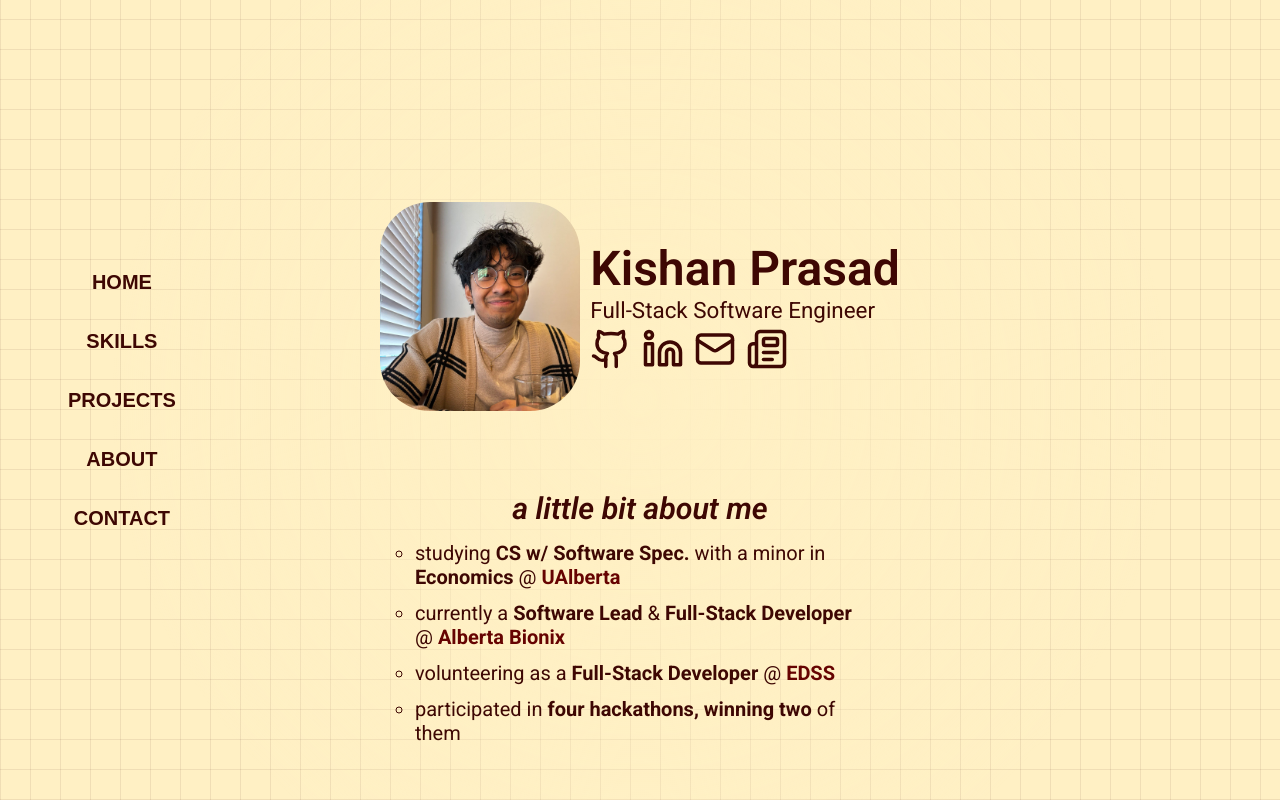
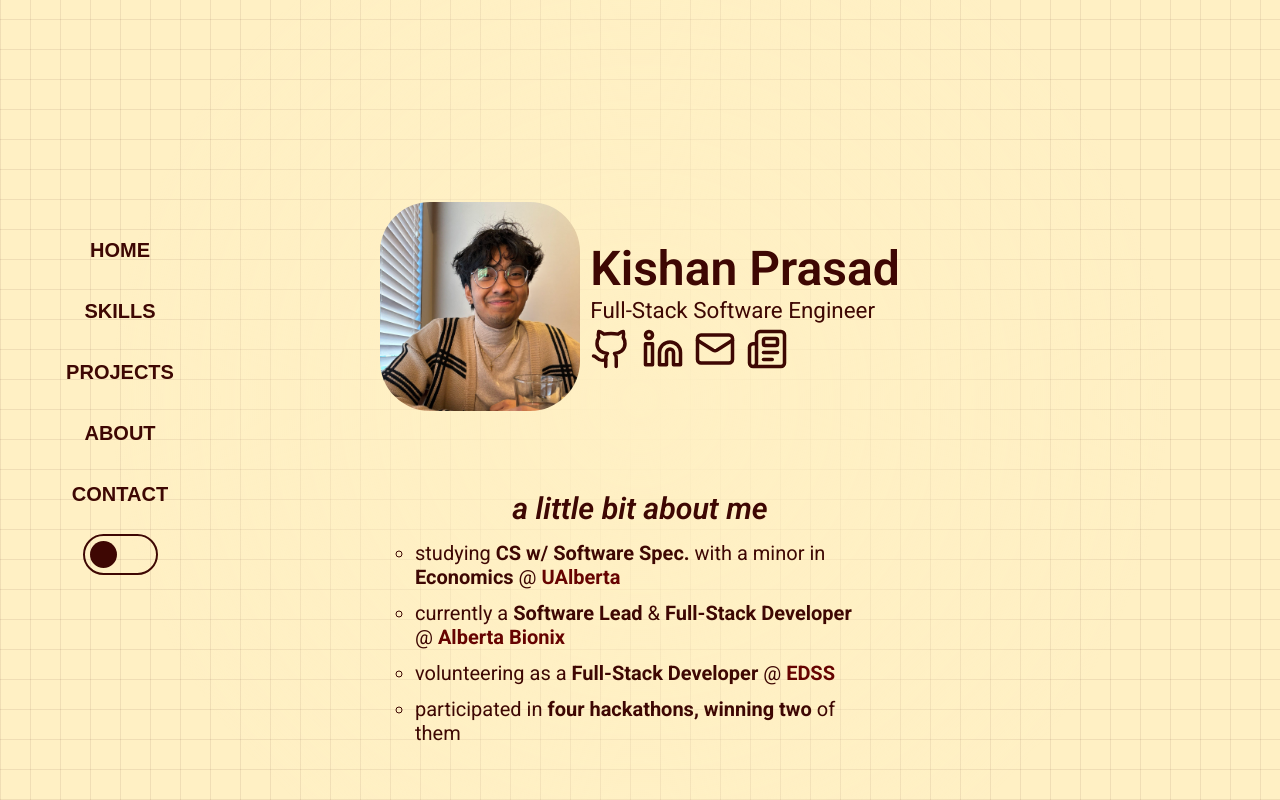
Before and after one commit to kprasad001/portfolio, a React (Vite) app in the folder portfolio/: page / in a window 1280 px wide. Shown: the top 800 px of the page. Built offline with nearby package versions, Linux system fonts and the light colour scheme.

Commit message:
Added dark mode and changed spacing when scrolling

```diff
--- a/portfolio/src/App.css
+++ b/portfolio/src/App.css
@@ -10,6 +10,8 @@
 }
 
 .left {
+	display: flex;
+	flex-direction: column;
 	position: fixed;
 	top: 0;
 	left: 0;
@@ -136,7 +138,7 @@
 	display: block;
 	text-transform: uppercase;
 	margin: 0;
-	padding: 10px 14px;
+	padding: 14px 10px 8px 10px;
 	text-decoration: none;
 	color: var(--primary);
 	font-family: sans-serif;
@@ -160,6 +162,7 @@
 	transform: scaleY(2);
 	opacity: 0;
 	transition: .3s;
+	pointer-events: none;
 }
 
 .left .nav-links a:after {
--- a/portfolio/src/App.jsx
+++ b/portfolio/src/App.jsx
@@ -7,13 +7,36 @@
 import Contact from './components/contact.jsx';
 import Skills from './components/skills.jsx';
 import { Routes, Route, Link } from 'react-router-dom';
-import { Github, Linkedin, Mail, Newspaper } from 'lucide-react';
+import { Github, Linkedin, Mail, Newspaper, Moon, Sun } from 'lucide-react';
 import resume from './components/assets/Kishan_Prasad-Resume.pdf';
 import kishan from './components/assets/kishan1.jpg';
 
 
 function App() {
 	const [showRightIcons, setShowRightIcons] = useState(false)
+	const [theme, setTheme] = useState(() => {
+		try {
+			const stored = localStorage.getItem('theme')
+			if (stored) return stored
+			if (window.matchMedia && window.matchMedia('(prefers-color-scheme: dark)').matches) return 'dark'
+		} catch (e) {
+			// ignore
+		}
+		return 'light'
+	})
+
+	useEffect(() => {
+		try {
+			document.documentElement.setAttribute('data-theme', theme)
+			localStorage.setItem('theme', theme)
+		} catch (e) {
+			// ignore
+		}
+	}, [theme])
+
+	function toggleTheme() {
+		setTheme((t) => (t === 'dark' ? 'light' : 'dark'))
+	}
 
 	useEffect(() => {
 		const homeSection = document.getElementById('home-section')
@@ -96,6 +119,8 @@
 				<a href="#about-section" onClick={(event) => { event.preventDefault(); jumpToAbout() }}>About</a>
 				<a href="#contact-section" onClick={(event) => { event.preventDefault(); jumpToContact() }}>Contact</a>
 			</div>
+			<input type='checkbox' className="theme-checkbox" onClick={toggleTheme} aria-label="Toggle theme"/>
+
 		</nav>
 		<nav className={`right${showRightIcons ? ' right-visible' : ''}`}>
 			<img className='self' src={kishan} width={200}></img>
--- a/portfolio/src/components/CSS/about_me.css
+++ b/portfolio/src/components/CSS/about_me.css
@@ -52,7 +52,7 @@
 			padding: 0.55rem 0.9rem;
 			border-radius: 999px;
 			background: rgba(255, 255, 255, 0.86);
-			color: var(--primary);
+			color: #3E0703;
 			font-size: 0.85rem;
 			font-weight: 700;
 			text-transform: uppercase;
--- a/portfolio/src/components/CSS/projects.css
+++ b/portfolio/src/components/CSS/projects.css
@@ -117,8 +117,7 @@
 	max-width: 800px;
 	height: 250px;
 	display: grid;
-	background:
-		linear-gradient(180deg, color-mix(in srgb, var(--card) 96%, white), var(--card));
+	background: var(--card);
 	border: 5px solid var(--primary);
 	box-shadow:
 		0 22px 50px rgba(0, 0, 0, 0.12),
@@ -152,7 +151,7 @@
 	flex-direction: column;
 	justify-content: center;
 	gap: 10px;
-	background: linear-gradient(180deg, rgba(255, 255, 255, 0.35), transparent 28%);
+	background: var(--card);
 }
 
 .card-title {
@@ -213,7 +212,6 @@
 	order: 1;
 	text-align: right;
 	align-items: flex-end;
-	background: linear-gradient(180deg, rgba(255, 255, 255, 0.45), transparent 28%);
 }
 
 .card:nth-child(even) .card-tags {
--- a/portfolio/src/components/projects.jsx
+++ b/portfolio/src/components/projects.jsx
@@ -221,8 +221,8 @@
                                     Next
                                 </button>
                                 {selectedProject.github && <a class="github-button" href={selectedProject.github}>
-                                    <svg class="github-svg" viewBox="0 0 496 512" height="1.4em" xmlns="http://www.w3.org/2000/svg"><path d="M165.9 397.4c0 2-2.3 3.6-5.2 3.6-3.3.3-5.6-1.3-5.6-3.6 0-2 2.3-3.6 5.2-3.6 3-.3 5.6 1.3 5.6 3.6zm-31.1-4.5c-.7 2 1.3 4.3 4.3 4.9 2.6 1 5.6 0 6.2-2s-1.3-4.3-4.3-5.2c-2.6-.7-5.5.3-6.2 2.3zm44.2-1.7c-2.9.7-4.9 2.6-4.6 4.9.3 2 2.9 3.3 5.9 2.6 2.9-.7 4.9-2.6 4.6-4.6-.3-1.9-3-3.2-5.9-2.9zM244.8 8C106.1 8 0 113.3 0 252c0 110.9 69.8 205.8 169.5 239.2 12.8 2.3 17.3-5.6 17.3-12.1 0-6.2-.3-40.4-.3-61.4 0 0-70 15-84.7-29.8 0 0-11.4-29.1-27.8-36.6 0 0-22.9-15.7 1.6-15.4 0 0 24.9 2 38.6 25.8 21.9 38.6 58.6 27.5 72.9 20.9 2.3-16 8.8-27.1 16-33.7-55.9-6.2-112.3-14.3-112.3-110.5 0-27.5 7.6-41.3 23.6-58.9-2.6-6.5-11.1-33.3 2.6-67.9 20.9-6.5 69 27 69 27 20-5.6 41.5-8.5 62.8-8.5s42.8 2.9 62.8 8.5c0 0 48.1-33.6 69-27 13.7 34.7 5.2 61.4 2.6 67.9 16 17.7 25.8 31.5 25.8 58.9 0 96.5-58.9 104.2-114.8 110.5 9.2 7.9 17 22.9 17 46.4 0 33.7-.3 75.4-.3 83.6 0 6.5 4.6 14.4 17.3 12.1C428.2 457.8 496 362.9 496 252 496 113.3 383.5 8 244.8 8zM97.2 352.9c-1.3 1-1 3.3.7 5.2 1.6 1.6 3.9 2.3 5.2 1 1.3-1 1-3.3-.7-5.2-1.6-1.6-3.9-2.3-5.2-1zm-10.8-8.1c-.7 1.3.3 2.9 2.3 3.9 1.6 1 3.6.7 4.3-.7.7-1.3-.3-2.9-2.3-3.9-2-.6-3.6-.3-4.3.7zm32.4 35.6c-1.6 1.3-1 4.3 1.3 6.2 2.3 2.3 5.2 2.6 6.5 1 1.3-1.3.7-4.3-1.3-6.2-2.2-2.3-5.2-2.6-6.5-1zm-11.4-14.7c-1.6 1-1.6 3.6 0 5.9 1.6 2.3 4.3 3.3 5.6 2.3 1.6-1.3 1.6-3.9 0-6.2-1.4-2.3-4-3.3-5.6-2z"></path></svg>
-                                    <span class="github-text">Github</span>
+                                    <svg className="github-svg" viewBox="0 0 496 512" height="1.4em" xmlns="http://www.w3.org/2000/svg"><path d="M165.9 397.4c0 2-2.3 3.6-5.2 3.6-3.3.3-5.6-1.3-5.6-3.6 0-2 2.3-3.6 5.2-3.6 3-.3 5.6 1.3 5.6 3.6zm-31.1-4.5c-.7 2 1.3 4.3 4.3 4.9 2.6 1 5.6 0 6.2-2s-1.3-4.3-4.3-5.2c-2.6-.7-5.5.3-6.2 2.3zm44.2-1.7c-2.9.7-4.9 2.6-4.6 4.9.3 2 2.9 3.3 5.9 2.6 2.9-.7 4.9-2.6 4.6-4.6-.3-1.9-3-3.2-5.9-2.9zM244.8 8C106.1 8 0 113.3 0 252c0 110.9 69.8 205.8 169.5 239.2 12.8 2.3 17.3-5.6 17.3-12.1 0-6.2-.3-40.4-.3-61.4 0 0-70 15-84.7-29.8 0 0-11.4-29.1-27.8-36.6 0 0-22.9-15.7 1.6-15.4 0 0 24.9 2 38.6 25.8 21.9 38.6 58.6 27.5 72.9 20.9 2.3-16 8.8-27.1 16-33.7-55.9-6.2-112.3-14.3-112.3-110.5 0-27.5 7.6-41.3 23.6-58.9-2.6-6.5-11.1-33.3 2.6-67.9 20.9-6.5 69 27 69 27 20-5.6 41.5-8.5 62.8-8.5s42.8 2.9 62.8 8.5c0 0 48.1-33.6 69-27 13.7 34.7 5.2 61.4 2.6 67.9 16 17.7 25.8 31.5 25.8 58.9 0 96.5-58.9 104.2-114.8 110.5 9.2 7.9 17 22.9 17 46.4 0 33.7-.3 75.4-.3 83.6 0 6.5 4.6 14.4 17.3 12.1C428.2 457.8 496 362.9 496 252 496 113.3 383.5 8 244.8 8zM97.2 352.9c-1.3 1-1 3.3.7 5.2 1.6 1.6 3.9 2.3 5.2 1 1.3-1 1-3.3-.7-5.2-1.6-1.6-3.9-2.3-5.2-1zm-10.8-8.1c-.7 1.3.3 2.9 2.3 3.9 1.6 1 3.6.7 4.3-.7.7-1.3-.3-2.9-2.3-3.9-2-.6-3.6-.3-4.3.7zm32.4 35.6c-1.6 1.3-1 4.3 1.3 6.2 2.3 2.3 5.2 2.6 6.5 1 1.3-1.3.7-4.3-1.3-6.2-2.2-2.3-5.2-2.6-6.5-1zm-11.4-14.7c-1.6 1-1.6 3.6 0 5.9 1.6 2.3 4.3 3.3 5.6 2.3 1.6-1.3 1.6-3.9 0-6.2-1.4-2.3-4-3.3-5.6-2z"></path></svg>
+                                    <span className="github-text">Github</span>
                                 </a>}
                             </div>
                         )}
--- a/portfolio/src/theme.css
+++ b/portfolio/src/theme.css
@@ -10,6 +10,24 @@
 	--secondary: #660301;
 	--links: #8D0701;
 
+}
+
+/* Dark theme variables applied when html has data-theme="dark" */
+html[data-theme='dark'] {
+	--background: #3E0703;
+	--foreground: #E6EEF8;
+	--card: #3E0703;
+	--card-foreground: #3E0703;
+	--popover: #0f1724;
+	--popover-foreground: #E6EEF8;
+	--primary: #FFF0C4;
+	--secondary: #f1e8cc;
+	--links: #f3eddc;
+}
+
+/* Smooth transitions for theme changes */
+:root, html[data-theme='dark'] {
+	transition: background-color 240ms ease, color 240ms ease;
 }
 
 
@@ -118,3 +136,58 @@
 	font-weight: var(--font-weight-medium);
 	line-height: 1.5;
 }
+
+section {
+	scroll-margin-top: 100px;
+}
+
+/* Theme toggle button */
+.theme-checkbox {
+	margin-top: 20px;
+  --toggle-size: 12px;
+  -webkit-appearance: none;
+  -moz-appearance: none;
+  appearance: none;
+  width: 6.25em;
+  height: 3.45em;
+  background: -webkit-gradient(linear, left top, right top, color-stop(50%, var(--primary)), color-stop(50%, var(--primary))) no-repeat;
+  background: -o-linear-gradient(left, var(--primary) 50%, var(--primary)50%) no-repeat;
+  background: linear-gradient(to right, var(--fourth) 50%, var(--primary) 50%) no-repeat;
+  background-size: 205%;
+  background-position: 0;
+  -webkit-transition: 0.5s;
+  -o-transition: 0.5s;
+  transition: 0.5s;
+  border-radius: 99em;
+  position: relative;
+  cursor: pointer;
+  font-size: var(--toggle-size);
+  border: 2px solid var(--primary);
+}
+
+.theme-checkbox::before {
+  content: "";
+  width: 2.25em;
+  height: 2.25em;
+  position: absolute;
+  top: 0.438em;
+  left: 0.438em;
+  background: -webkit-gradient(linear, left top, right top, color-stop(50%, var(--primary)), color-stop(50%, var(--primary))) no-repeat;
+  background: -o-linear-gradient(left, var(--primary) 50%, var(--primary) 50%) no-repeat;
+  background: linear-gradient(to right, var(--primary) 50%, var(--primary) 50%) no-repeat;
+  background-size: 205%;
+  background-position: 100%;
+  border-radius: 50%;
+  -webkit-transition: 0.4s;
+  -o-transition: 0.4s;
+  transition: 0.4s;
+}
+
+.theme-checkbox:checked::before {
+  left: calc(100% - 2.25em - 0.438em);
+  background-position: 0;
+}
+
+.theme-checkbox:checked {
+  background-position: 100%;
+}
```
